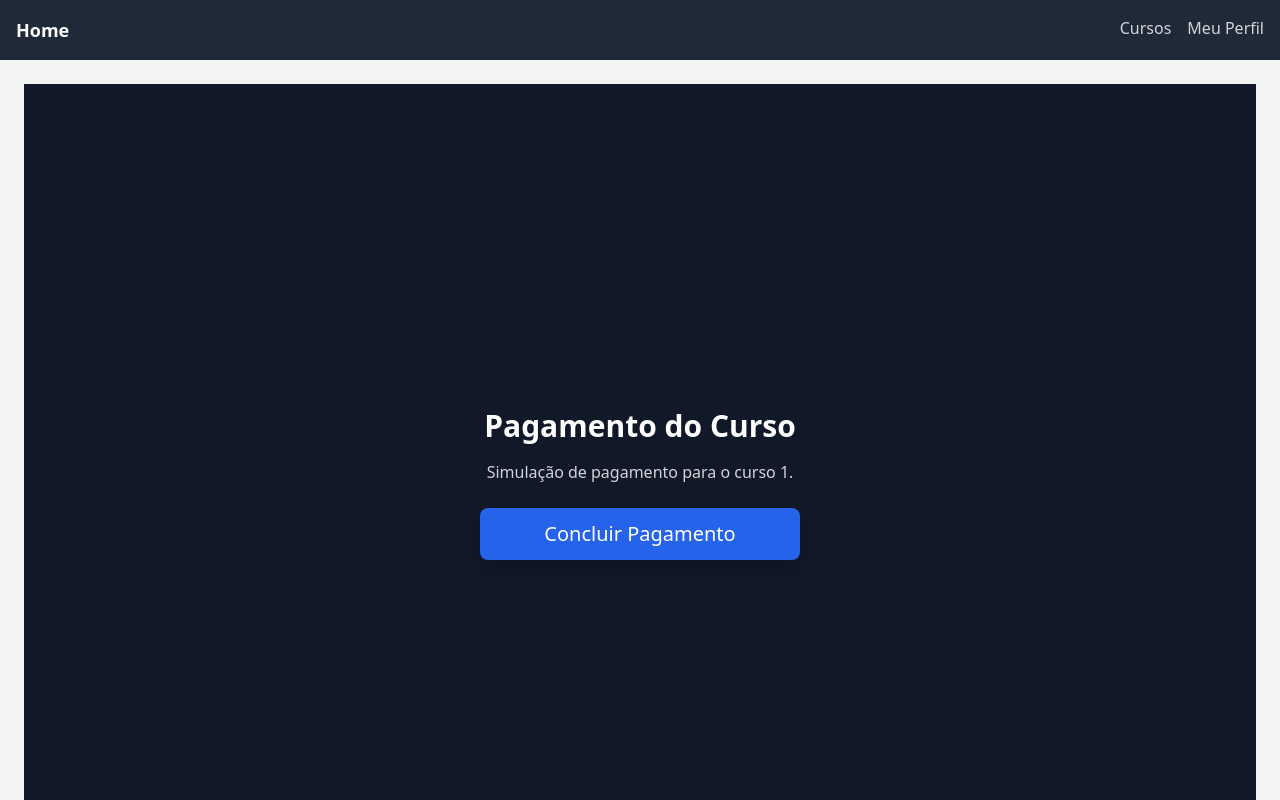
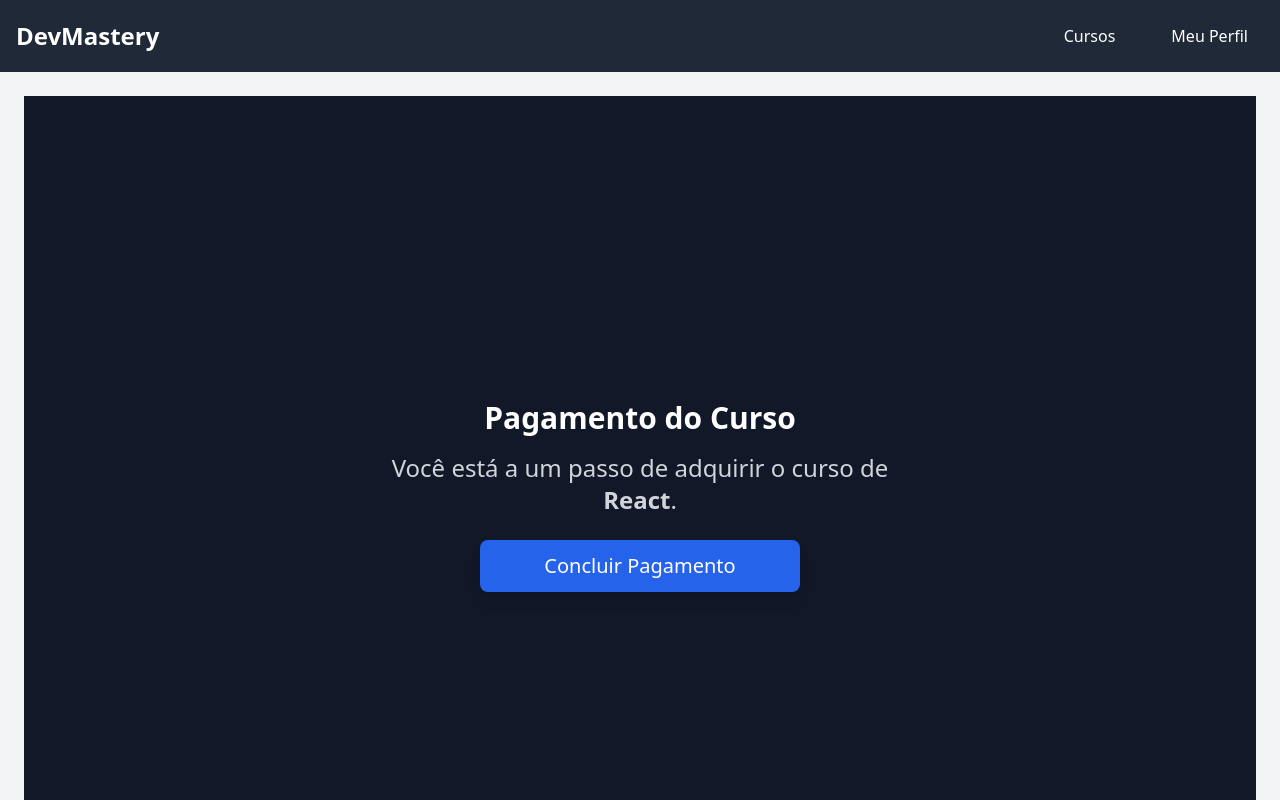
Before and after one commit to agostinhomarcia/course-platform, a Next.js app: page /courses/1/payment in a window 1280 px wide. Shown: the top 800 px of the page. Built offline with nearby package versions, Linux system fonts and the light colour scheme.

Commit message:
fix: adding burger menu

```diff
--- a/src/app/components/Footer.tsx
+++ b/src/app/components/Footer.tsx
@@ -3,7 +3,7 @@ import React from "react";
 const Footer: React.FC = () => {
   return (
     <footer className="bg-gray-900 text-white p-4 text-center text-sm">
-      © 2024 Plataforma de Cursos. Todos os direitos reservados.
+      © 2024 DevMastery. Todos os direitos reservados.
     </footer>
   );
 };
--- a/src/app/components/NavBar.tsx
+++ b/src/app/components/NavBar.tsx
@@ -1,18 +1,43 @@
-import React from "react";
+"use client";
+
+import React, { useState } from "react";
 import Link from "next/link";
+import { FaBars, FaTimes } from "react-icons/fa";
 
 const Navbar = () => {
+  const [isOpen, setIsOpen] = useState(false);
+
+  const toggleMenu = () => {
+    setIsOpen(!isOpen);
+  };
+
   return (
-    <nav className="bg-gray-800 p-4">
-      <div className="container mx-auto flex justify-between">
-        <div className="text-white text-lg font-bold">
-          <Link href="/">Home</Link>
+    <nav className="bg-gray-800 p-4 text-white">
+      <div className="container mx-auto flex items-center justify-between">
+        <Link href="/" className="text-2xl font-bold hover:text-gray-300">
+          DevMastery
+        </Link>
+        <div className="lg:hidden">
+          <button onClick={toggleMenu} aria-label="Toggle menu">
+            {isOpen ? <FaTimes size={28} /> : <FaBars size={28} />}
+          </button>
         </div>
-        <div className="flex space-x-4">
-          <Link href="/courses" className="text-gray-300 hover:text-white">
+        {/* Links de navegação */}
+        <div
+          className={`${
+            isOpen ? "block" : "hidden"
+          } lg:flex lg:items-center lg:space-x-6`}
+        >
+          <Link
+            href="/courses"
+            className="block py-2 px-4 hover:bg-gray-700 rounded"
+          >
             Cursos
           </Link>
-          <Link href="/profile" className="text-gray-300 hover:text-white">
+          <Link
+            href="/profile"
+            className="block py-2 px-4 hover:bg-gray-700 rounded"
+          >
             Meu Perfil
           </Link>
         </div>
--- a/src/app/courses/[id]/payment/page.tsx
+++ b/src/app/courses/[id]/payment/page.tsx
@@ -5,9 +5,19 @@ import { useRouter } from "next/navigation";
 import Confetti from "react-confetti";
 import { useWindowSize } from "react-use";
 
+// Simulando os dados dos cursos para obter o nome com base no ID
+const courseData: { [key: number]: string } = {
+  1: "React",
+  2: "Next.js",
+  3: "Tailwind CSS",
+  4: "JavaScript",
+  5: "HTML & CSS",
+};
+
 const PaymentPage = ({ params }: { params: { id: string } }) => {
   const router = useRouter();
   const courseId = parseInt(params.id);
+  const courseName = courseData[courseId] || "Curso Desconhecido";
   const [paymentCompleted, setPaymentCompleted] = useState(false);
   const { width, height } = useWindowSize();
 
@@ -45,8 +55,9 @@ const PaymentPage = ({ params }: { params: { id: string } }) => {
           <h1 className="text-2xl sm:text-3xl font-bold mb-4 text-white text-center">
             Pagamento do Curso
           </h1>
-          <p className="mb-6 text-gray-300 text-center">
-            Simulação de pagamento para o curso {courseId}.
+          <p className="mb-6 text-gray-300 text-center text-2xl">
+            Você está a um passo de adquirir o curso de <br />
+            <strong>{courseName}</strong>.
           </p>
           <button
             onClick={handlePayment}
```
